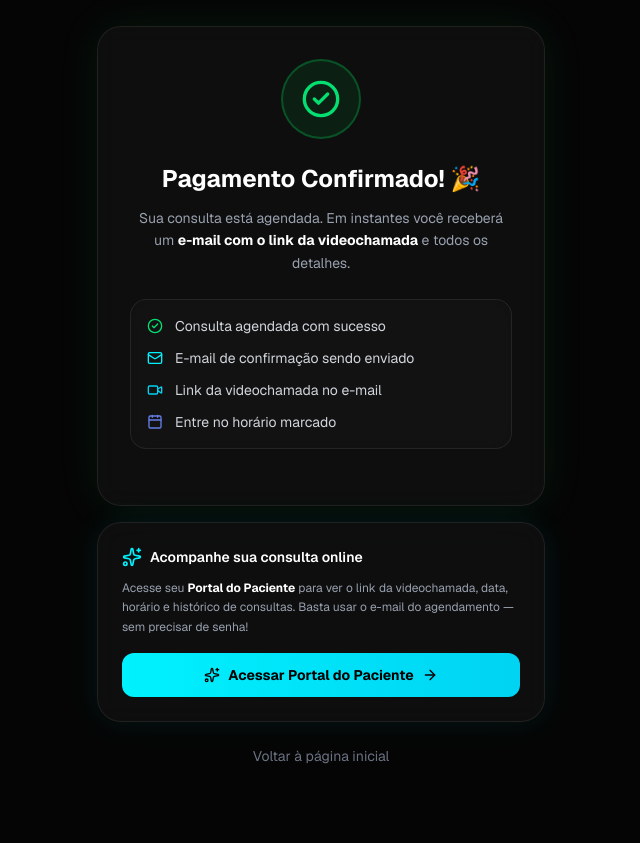
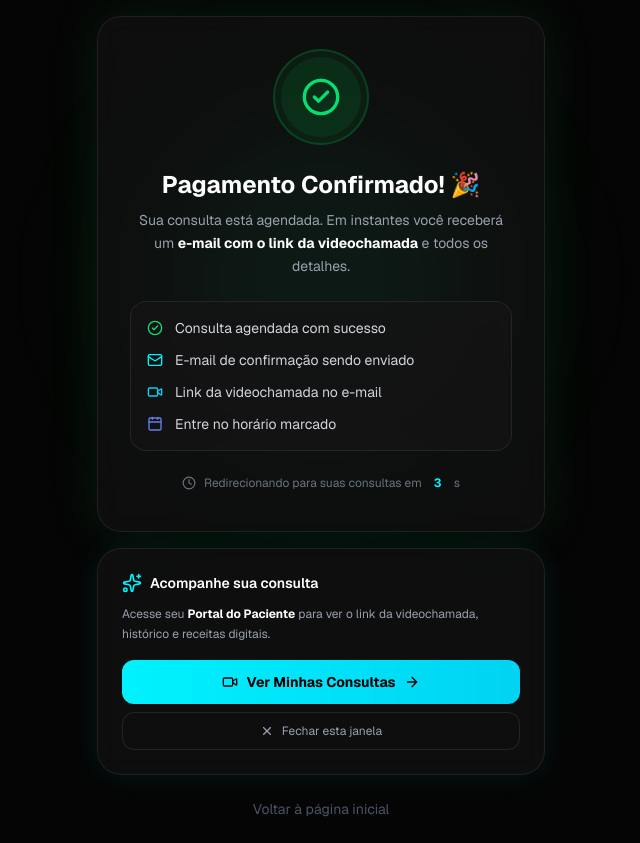
Before and after one commit to victorrolin/virtuadoc, a Next.js app: page /pagamento/sucesso in a window 1280 px wide. Shown: the whole page, without its empty margins (319-959 px from the left). Before the commit the page ends 800 px from the top, so only its background shows below. Built offline with nearby package versions, Linux system fonts and the light colour scheme.

Commit message:
feat: pagamento/sucesso - auto redirect, countdown, close button, confetti

```diff
--- a/src/app/pagamento/sucesso/page.tsx
+++ b/src/app/pagamento/sucesso/page.tsx
@@ -1,69 +1,196 @@
+'use client'
+
+import { useEffect, useState, Suspense } from 'react'
+import { useSearchParams, useRouter } from 'next/navigation'
+import { CheckCircle2, Video, Calendar, Mail, ArrowRight, Sparkles, Clock, X } from 'lucide-react'
 import Link from 'next/link'
-import { CheckCircle2, Video, Calendar, Mail, ArrowRight, Sparkles } from 'lucide-react'
 
-export default function PagamentoSucesso({
-  searchParams,
-}: {
-  searchParams: { payment_id?: string; status?: string }
-}) {
+function SuccessContent() {
+  const searchParams = useSearchParams()
+  const router = useRouter()
+
+  const paymentId = searchParams.get('payment_id')
+  const status = searchParams.get('status')
+  const collectionStatus = searchParams.get('collection_status')
+
+  const [countdown, setCountdown] = useState(8)
+  const [particles, setParticles] = useState<{ x: number; y: number; color: string; delay: number }[]>([])
+
+  // Gera partículas de confetti
+  useEffect(() => {
+    const colors = ['#00f2fe', '#4facfe', '#667eea', '#22c55e', '#fbbf24', '#f472b6']
+    const pts = Array.from({ length: 24 }, (_, i) => ({
+      x: Math.random() * 100,
+      y: Math.random() * 60,
+      color: colors[i % colors.length],
+      delay: Math.random() * 1.5,
+    }))
+    setParticles(pts)
+  }, [])
+
+  // Countdown → redireciona para minhas consultas
+  useEffect(() => {
+    if (countdown <= 0) {
+      router.push('/dashboard/minhas-consultas')
+      return
+    }
+    const t = setTimeout(() => setCountdown(c => c - 1), 1000)
+    return () => clearTimeout(t)
+  }, [countdown, router])
+
+  const isPending = collectionStatus === 'pending' || status === 'pending'
+
   return (
-    <div className="min-h-screen flex items-center justify-center p-4 bg-[#050505]">
-      <div className="max-w-md w-full space-y-4">
+    <div className="min-h-screen flex items-center justify-center p-4 bg-[#050505] relative overflow-hidden">
+
+      {/* Partículas de fundo */}
+      {particles.map((p, i) => (
+        <div
+          key={i}
+          className="absolute rounded-full opacity-0 animate-[confetti_2s_ease-out_forwards]"
+          style={{
+            left: `${p.x}%`,
+            top: `${p.y}%`,
+            width: '8px',
+            height: '8px',
+            backgroundColor: p.color,
+            animationDelay: `${p.delay}s`,
+          }}
+        />
+      ))}
+
+      {/* Brilho de fundo */}
+      <div className="absolute inset-0 pointer-events-none">
+        <div className="absolute top-1/3 left-1/2 -translate-x-1/2 -translate-y-1/2 h-96 w-96 bg-green-500/8 rounded-full blur-3xl" />
+        <div className="absolute top-1/3 left-1/2 -translate-x-1/2 -translate-y-1/2 h-64 w-64 bg-primary/6 rounded-full blur-2xl" />
+      </div>
+
+      <div className="max-w-md w-full space-y-4 relative z-10">
 
         {/* Card principal */}
-        <div className="glass rounded-3xl p-8 text-center border border-green-500/20 shadow-[0_0_40px_rgba(34,197,94,0.1)]">
-          <div className="h-20 w-20 rounded-full bg-green-500/10 border-2 border-green-500/30 flex items-center justify-center mx-auto mb-6">
-            <CheckCircle2 className="h-10 w-10 text-green-400" />
+        <div className="glass rounded-3xl p-8 text-center border border-green-500/25 shadow-[0_0_50px_rgba(34,197,94,0.12)]">
+
+          {/* Ícone animado */}
+          <div className="relative h-24 w-24 mx-auto mb-6">
+            <div className="absolute inset-0 rounded-full bg-green-500/10 border-2 border-green-500/30 animate-pulse" />
+            <div className="absolute inset-2 rounded-full bg-green-500/10 flex items-center justify-center">
+              <CheckCircle2 className="h-10 w-10 text-green-400" />
+            </div>
           </div>
-          <h1 className="text-2xl font-bold text-white mb-3">Pagamento Confirmado! 🎉</h1>
+
+          <h1 className="text-2xl font-bold text-white mb-2">
+            {isPending ? 'Pagamento em análise ⏳' : 'Pagamento Confirmado! 🎉'}
+          </h1>
+
           <p className="text-gray-400 text-sm mb-6 leading-relaxed">
-            Sua consulta está agendada. Em instantes você receberá um{' '}
-            <strong className="text-white">e-mail com o link da videochamada</strong> e todos os detalhes.
+            {isPending
+              ? 'Seu pagamento está sendo processado. Assim que confirmado, você receberá o link da consulta por e-mail.'
+              : <>Sua consulta está agendada. Em instantes você receberá um{' '}
+                  <strong className="text-white">e-mail com o link da videochamada</strong> e todos os detalhes.</>
+            }
           </p>
 
+          {/* Checklist */}
           <div className="glass rounded-2xl p-4 mb-6 border border-white/5 text-left space-y-3">
-            <div className="flex items-center gap-3 text-sm text-gray-300">
-              <CheckCircle2 className="h-4 w-4 text-green-400 flex-shrink-0" />
-              Consulta agendada com sucesso
+            {[
+              { icon: CheckCircle2, color: 'text-green-400', text: 'Consulta agendada com sucesso' },
+              { icon: Mail, color: 'text-primary', text: 'E-mail de confirmação sendo enviado' },
+              { icon: Video, color: 'text-cyan-400', text: 'Link da videochamada no e-mail' },
+              { icon: Calendar, color: 'text-secondary', text: 'Entre no horário marcado' },
+            ].map((item, i) => (
+              <div key={i} className="flex items-center gap-3 text-sm text-gray-300">
+                <item.icon className={`h-4 w-4 flex-shrink-0 ${item.color}`} />
+                {item.text}
+              </div>
+            ))}
+          </div>
+
+          {paymentId && (
+            <p className="text-[10px] text-gray-600 font-mono mb-2">
+              ID do pagamento: {paymentId}
+            </p>
+          )}
+
+          {/* Redirecionamento automático */}
+          {!isPending && (
+            <div className="flex items-center justify-center gap-2 text-xs text-gray-500 mb-2">
+              <Clock className="h-3.5 w-3.5" />
+              Redirecionando para suas consultas em{' '}
+              <span className="text-primary font-bold tabular-nums w-4 inline-block text-center">
+                {countdown}
+              </span>s
             </div>
-            <div className="flex items-center gap-3 text-sm text-gray-300">
-              <Mail className="h-4 w-4 text-primary flex-shrink-0" />
-              E-mail de confirmação sendo enviado
-            </div>
-            <div className="flex items-center gap-3 text-sm text-gray-300">
-              <Video className="h-4 w-4 text-cyan-400 flex-shrink-0" />
-              Link da videochamada no e-mail
-            </div>
-            <div className="flex items-center gap-3 text-sm text-gray-300">
-              <Calendar className="h-4 w-4 text-secondary flex-shrink-0" />
-              Entre no horário marcado
-            </div>
+          )}
+        </div>
+
+        {/* CTA Portal do Paciente */}
+        <div className="glass rounded-3xl p-6 border border-primary/20 shadow-[0_0_30px_rgba(0,242,254,0.08)]">
+          <div className="flex items-center gap-2 mb-3">
+            <Sparkles className="h-5 w-5 text-primary" />
+            <p className="text-white font-semibold text-sm">Acompanhe sua consulta</p>
+          </div>
+          <p className="text-gray-400 text-xs leading-relaxed mb-4">
+            Acesse seu <strong className="text-white">Portal do Paciente</strong> para ver o link da
+            videochamada, histórico e receitas digitais.
+          </p>
+
+          <div className="flex flex-col gap-2">
+            <Link
+              href="/dashboard/minhas-consultas"
+              className="w-full bg-gradient-to-r from-primary to-cyan-400 text-black font-bold py-3 rounded-xl flex items-center justify-center gap-2 hover:opacity-90 transition-all text-sm"
+            >
+              <Video className="h-4 w-4" />
+              Ver Minhas Consultas
+              <ArrowRight className="h-4 w-4" />
+            </Link>
+
+            {/* Botão fechar aba — útil quando MP abriu em nova aba */}
+            <button
+              onClick={() => {
+                try {
+                  window.close()
+                } catch {
+                  // Se não conseguir fechar, redireciona
+                  router.push('/dashboard/minhas-consultas')
+                }
+                // Fallback: se window.close() não funcionar, redireciona
+                setTimeout(() => router.push('/dashboard/minhas-consultas'), 300)
+              }}
+              className="w-full flex items-center justify-center gap-2 py-2.5 rounded-xl border border-white/10 text-gray-400 hover:text-white hover:border-white/20 text-xs transition-all"
+            >
+              <X className="h-3.5 w-3.5" />
+              Fechar esta janela
+            </button>
           </div>
         </div>
 
-        {/* CTA Portal do Paciente - destaque */}
-        <div className="glass rounded-3xl p-6 border border-primary/20 shadow-[0_0_30px_rgba(0,242,254,0.08)]">
-          <div className="flex items-center gap-2 mb-3">
-            <Sparkles className="h-5 w-5 text-primary" />
-            <p className="text-white font-semibold text-sm">Acompanhe sua consulta online</p>
-          </div>
-          <p className="text-gray-400 text-xs leading-relaxed mb-4">
-            Acesse seu <strong className="text-white">Portal do Paciente</strong> para ver o link da videochamada, data, horário e histórico de consultas. Basta usar o e-mail do agendamento — sem precisar de senha!
-          </p>
-          <Link
-            href="/login"
-            className="w-full bg-gradient-to-r from-primary to-cyan-400 text-black font-bold py-3 rounded-xl flex items-center justify-center gap-2 hover:opacity-90 transition-all text-sm"
-          >
-            <Sparkles className="h-4 w-4" />
-            Acessar Portal do Paciente
-            <ArrowRight className="h-4 w-4" />
-          </Link>
-        </div>
-
-        <Link href="/" className="block text-center text-sm text-gray-500 hover:text-gray-300 transition-colors py-2">
+        <Link
+          href="/"
+          className="block text-center text-sm text-gray-600 hover:text-gray-400 transition-colors py-2"
+        >
           Voltar à página inicial
         </Link>
       </div>
+
+      <style jsx global>{`
+        @keyframes confetti {
+          0%   { opacity: 0; transform: translateY(0) scale(0); }
+          20%  { opacity: 1; transform: translateY(-30px) scale(1) rotate(45deg); }
+          100% { opacity: 0; transform: translateY(80px) scale(0.5) rotate(180deg); }
+        }
+      `}</style>
     </div>
   )
 }
+
+export default function PagamentoSucesso() {
+  return (
+    <Suspense fallback={
+      <div className="min-h-screen flex items-center justify-center bg-[#050505]">
+        <div className="h-10 w-10 rounded-full border-2 border-primary border-t-transparent animate-spin" />
+      </div>
+    }>
+      <SuccessContent />
+    </Suspense>
+  )
+}
```
